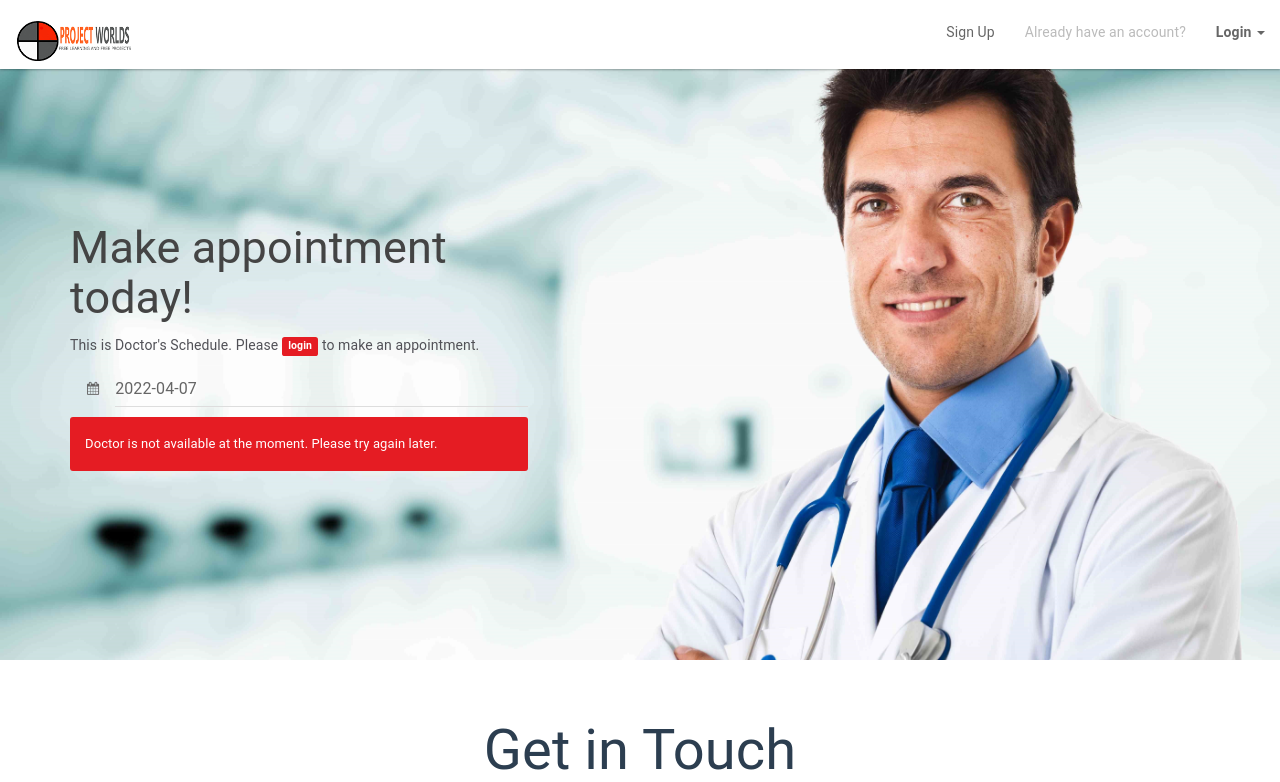
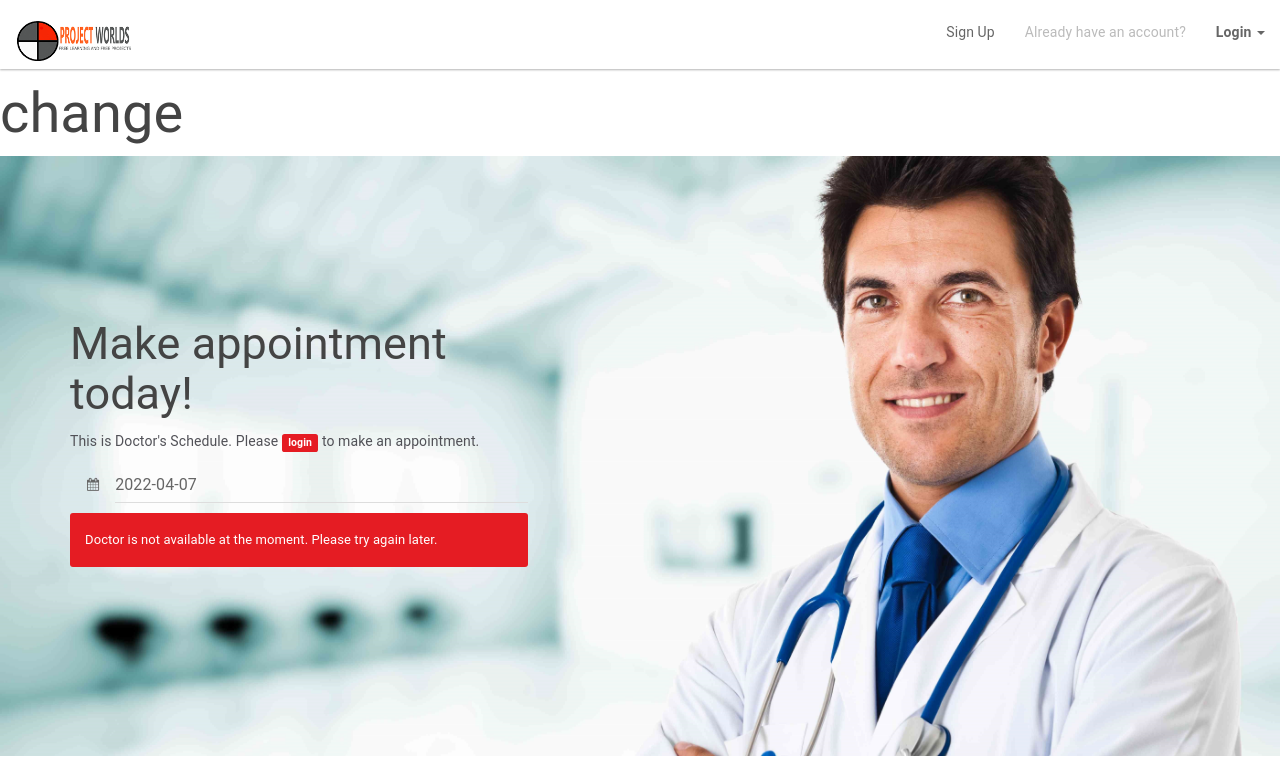
Before and after one commit to Deepkavar/se_project, a PHP site: page / in a window 1280 px wide. Shown: the top 782 px of the page. Run offline with PHP 8.4, Linux system fonts and the light colour scheme; data comes from the database, SQL or seed files in the repository.

Commit message:
six commit

```diff
--- a/index.php
+++ b/index.php
@@ -81,6 +81,7 @@ alert('User already registered. Please try again');
         <meta http-equiv="X-UA-Compatible" content="IE=edge">
         <meta name="viewport" content="width=device-width, initial-scale=1">
         <!-- The above 3 meta tags *must* come first in the head; any other head content must come *after* these tags -->
+        <h1>change</h1>
         <title>Clinic Appointment Application</title>
         <!-- Bootstrap -->
         <!-- <link href="assets/css/bootstrap.min.css" rel="stylesheet"> -->
```
